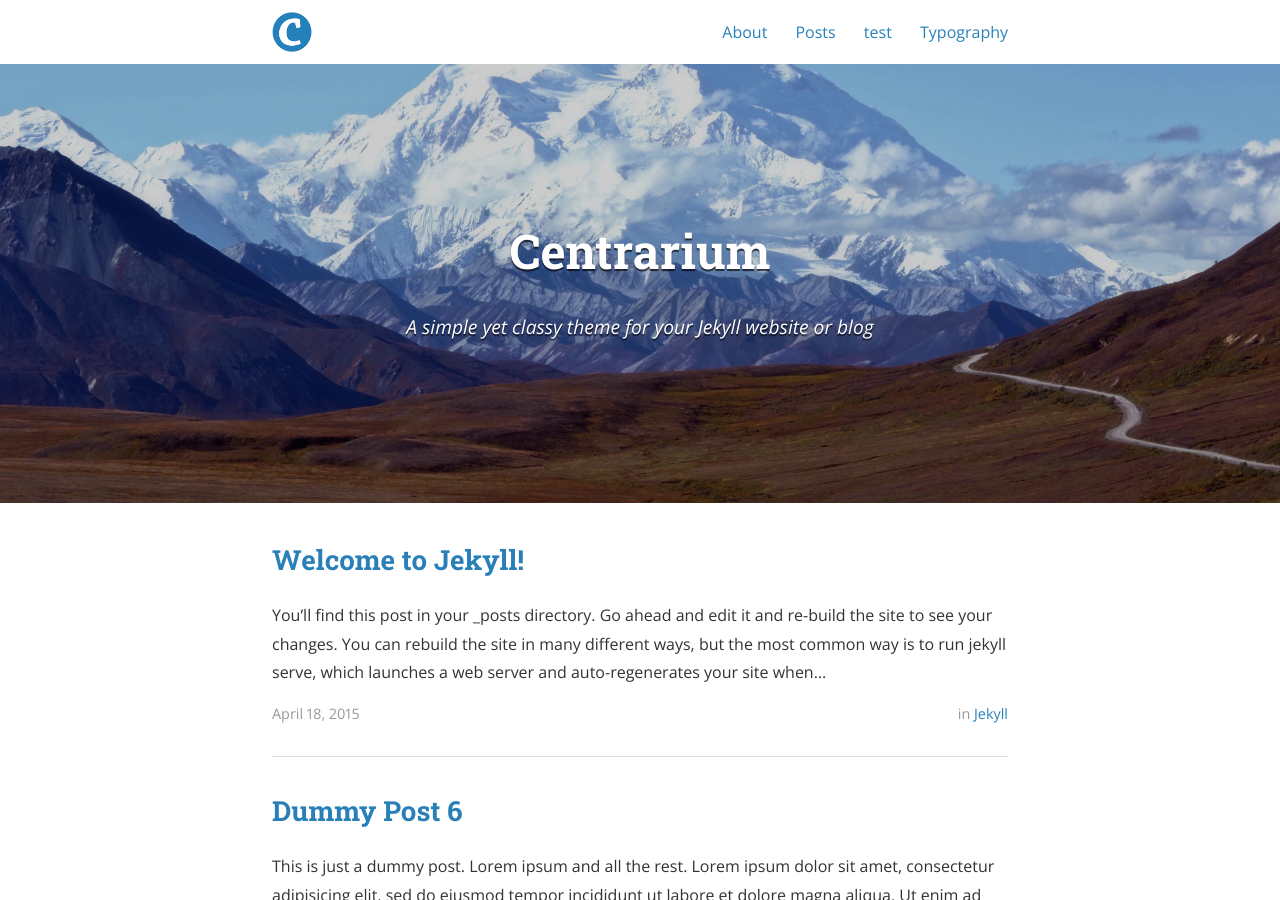
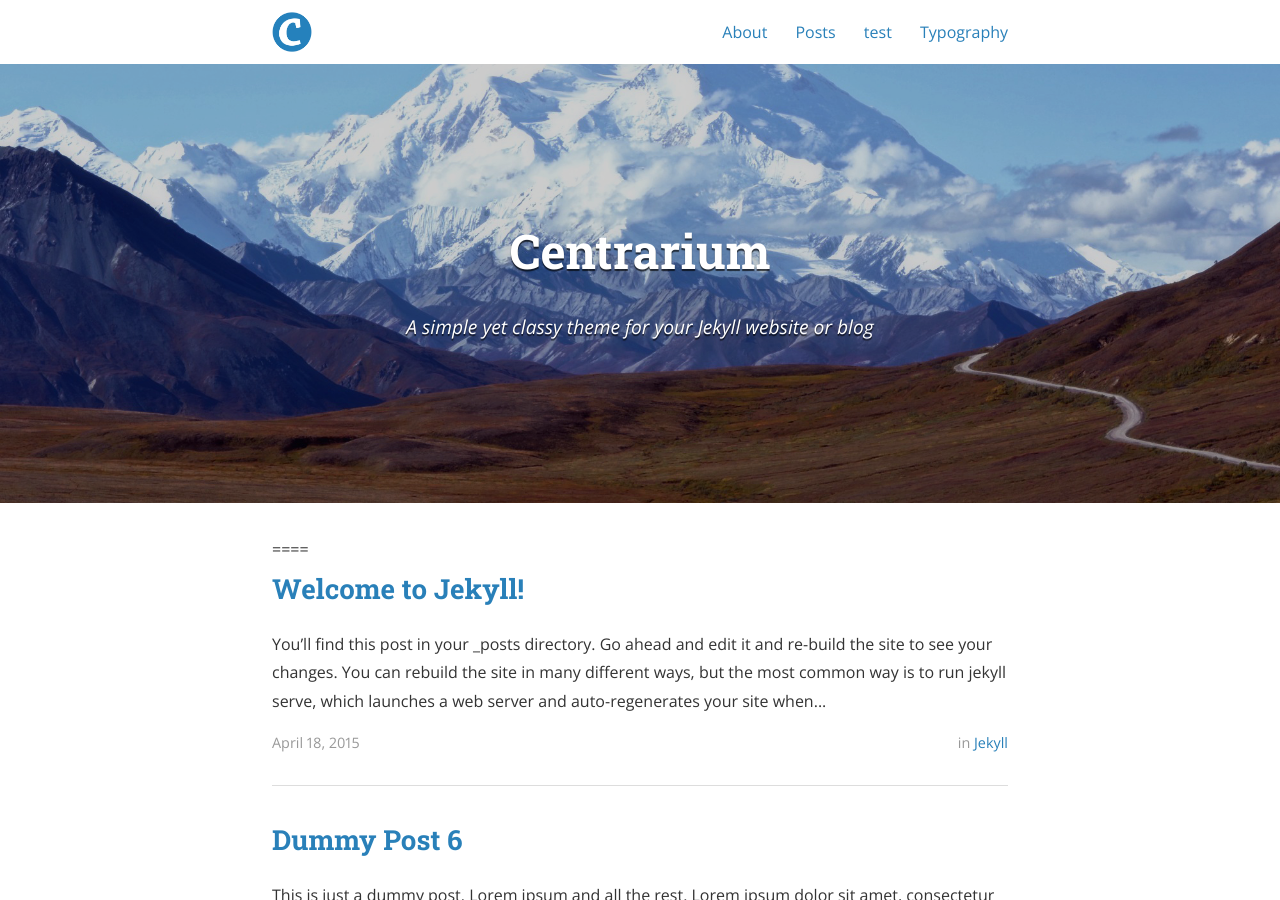
Before and after one commit to pumm8991/pumm8991.github.io, a Jekyll site: the page built from index.html, in a window 1280 px wide and 900 px high. Built offline with Jekyll 4.4.1, drawn with Linux system fonts in a browser that asks for light colours; nearby versions of some CDN libraries; the list of posts is cut into pages by our own code.

Commit message:
test
Signed-off-by: pumm <pumm@gluesys.com>

```diff
--- a/index.html
+++ b/index.html
@@ -13,7 +13,7 @@ layout: default
 </div>
 
 <div class="wrapper">
-<ul class="post-list">
+<ul class="post-list">====
   {% for post in paginator.posts %}
   <li>
     <h2>
```
